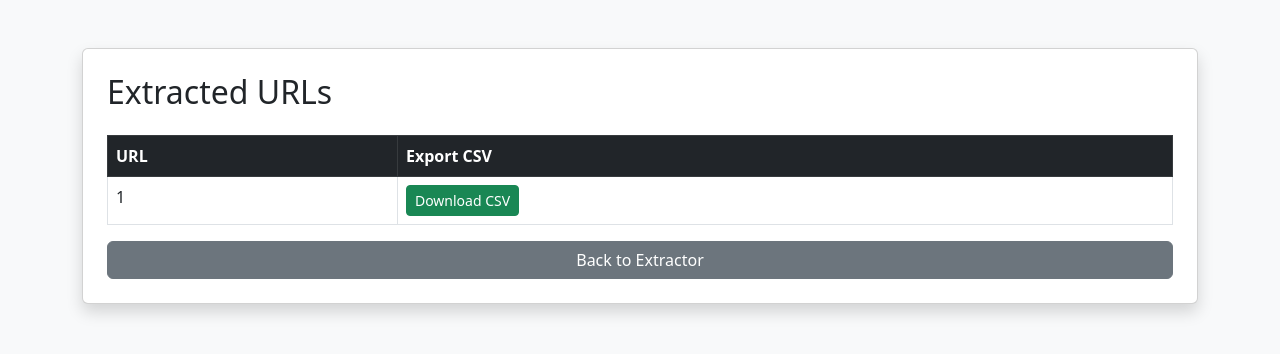
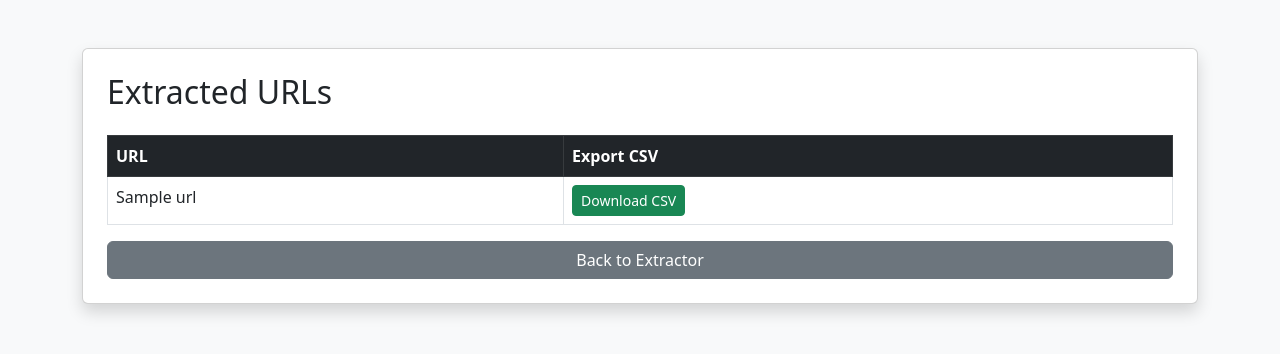
Before and after one commit to jiaul95/web_scrapper, a Flask app: template templates/results.html in a window 1280 px wide. Shown: the top 354 px of the page. Run offline with Flask 3, Linux system fonts and the light colour scheme; the template is opened without the code that fills it: most values are stand-ins (such as "Sample title", 1, 10 or a date in 2020).

Commit message:
modification done in app.py

```diff
--- a/app.py
+++ b/app.py
@@ -44,7 +44,7 @@ def index():
 def results():
     conn = connect_to_db()
     cursor = conn.cursor()
-    cursor.execute("SELECT DISTINCT compnay_url FROM distributors_contacts ORDER BY id DESC")
+    cursor.execute("SELECT id,company_url FROM distributors_contacts group by company_url ORDER BY id DESC")
     urls = cursor.fetchall()
     conn.close()
     return render_template("results.html", urls=urls)
@@ -56,7 +56,7 @@ def export_csv():
     conn = connect_to_db()
     cursor = conn.cursor()
 
-    cursor.execute("SELECT * FROM distributors_contacts WHERE compnay_url = %s", (url,))
+    cursor.execute("SELECT * FROM distributors_contacts WHERE company_url = %s", (url,))
     rows = cursor.fetchall()
     headers = [desc[0] for desc in cursor.description]
 
--- a/templates/results.html
+++ b/templates/results.html
@@ -21,10 +21,10 @@
             <tbody>
                 {% for url in urls %}
                 <tr>
-                    <td>{{ url[0] }}</td>
+                    <td>{{ url[1] }}</td>
                     <td>
                         <form action="{{ url_for('export_csv') }}" method="POST">
-                            <input type="hidden" name="url" value="{{ url[0] }}">
+                            <input type="hidden" name="url" value="{{ url[1] }}">
                             <button type="submit" class="btn btn-success btn-sm">Download CSV</button>
                         </form>
                     </td>
```
